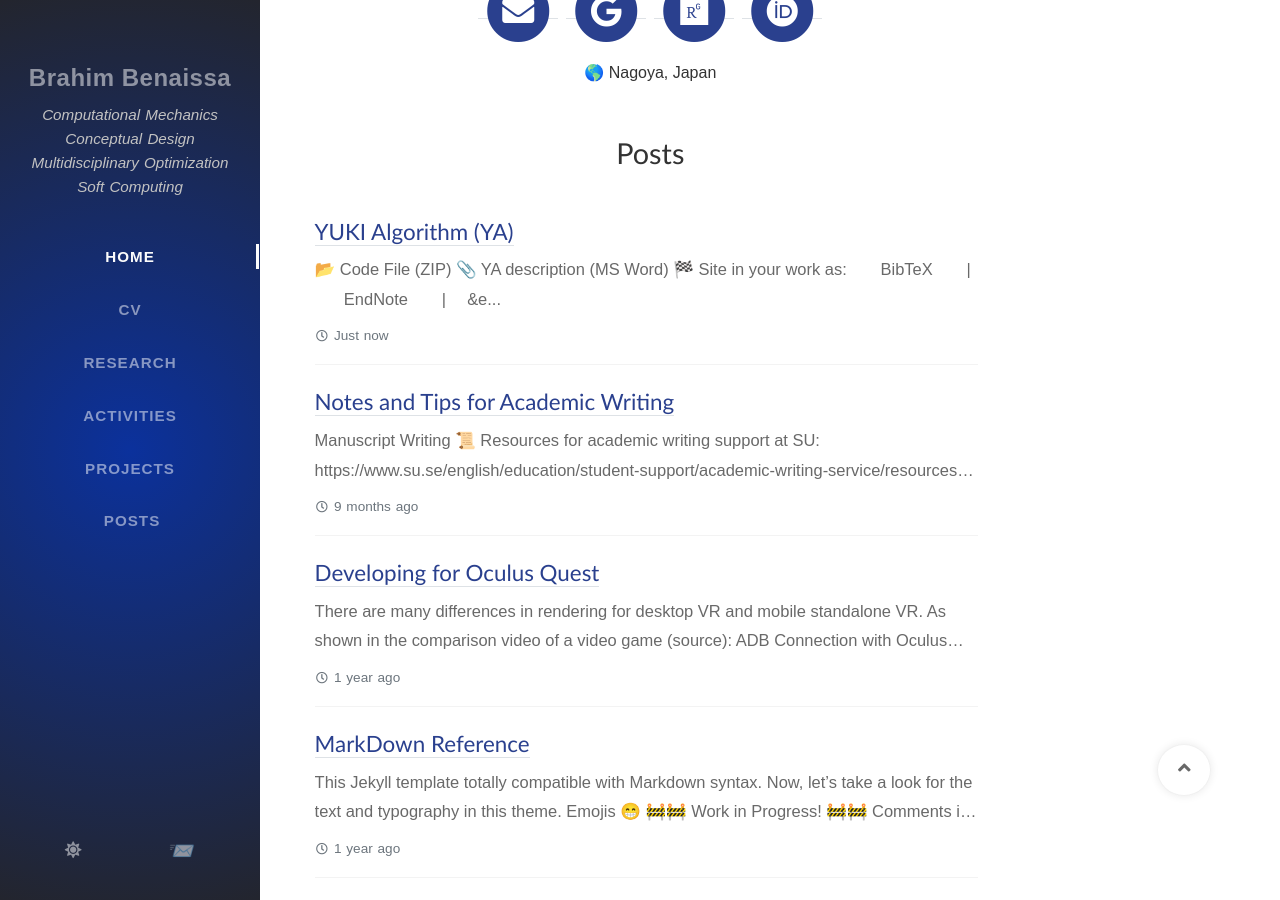
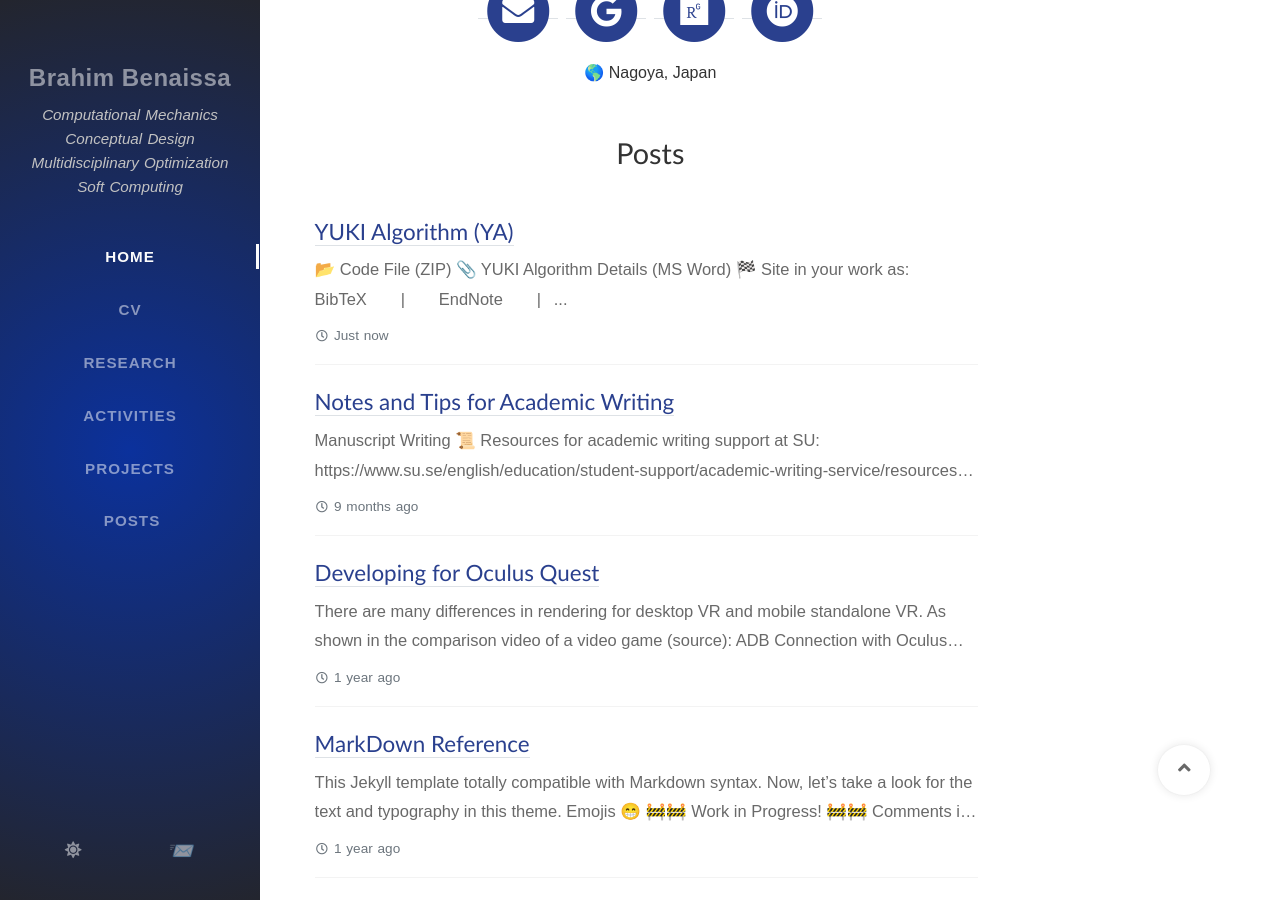
Before and after one commit to Brahim-Benaissa/Brahim-Benaissa.github.io, a Jekyll site: the page built from index.html, in a window 1280 px wide and 900 px high, scrolled down 448 px. Built offline with Jekyll 4.4.1, drawn with Linux system fonts in a browser that asks for light colours; nearby versions of some CDN libraries; some web fonts are replaced; the list of posts is cut into pages by our own code; comment, search, counter and statistics services are not loaded.

Commit message:
Update 2022-01-27-Yuki-Algorithm-01.md

```diff
--- a/_posts/2022-01-27-Yuki-Algorithm-01.md
+++ b/_posts/2022-01-27-Yuki-Algorithm-01.md
@@ -14,7 +14,7 @@ comments: false
 # <a target="_blank" href="{{ site.baseurl }}{% link /assets/files/Projects/YUKI ALGORITHM 1.0/YUKI ALGORITHM 1.0.docx %}"  download> 📂 Code File (ZIP)</a>
 
 
-# <a target="_blank" href="{{ site.baseurl }}{% link /assets/files/Projects/YUKI ALGORITHM 1.0/YUKI ALGORITHM 1.0.docx %}"  download> 📎 YA description (MS Word)</a>
+# <a target="_blank" href="{{ site.baseurl }}{% link /assets/files/Projects/YUKI ALGORITHM 1.0/YUKI ALGORITHM 1.0.docx %}"  download> 📎 YUKI Algorithm Details (MS Word)</a>
 
 
 # 🏁 Site in your work as:
```
